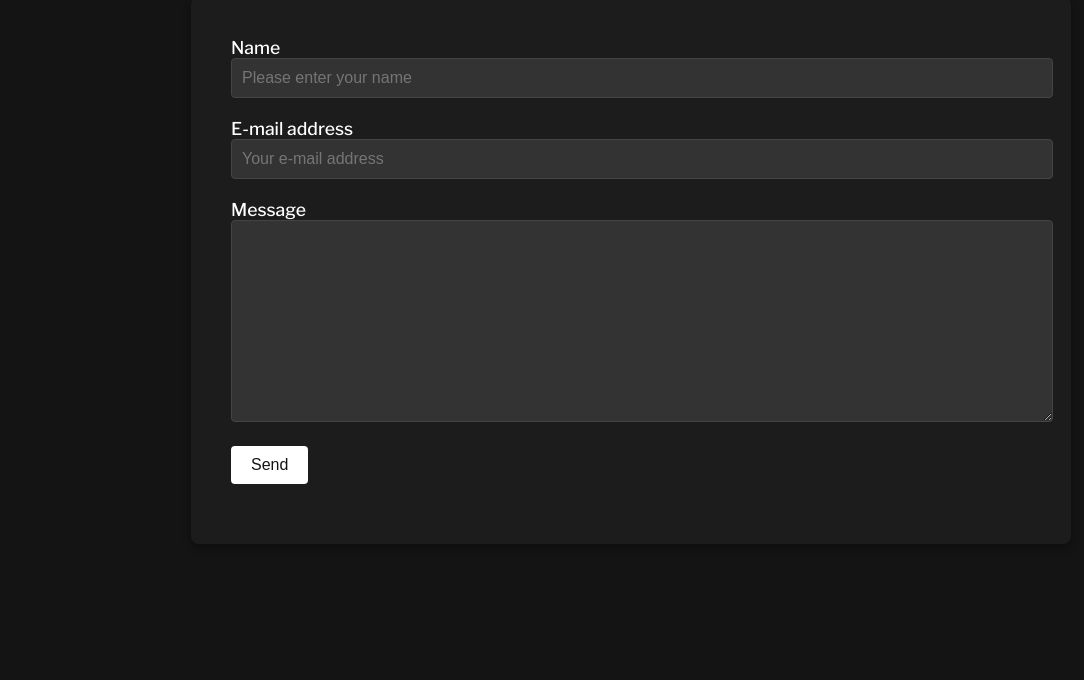
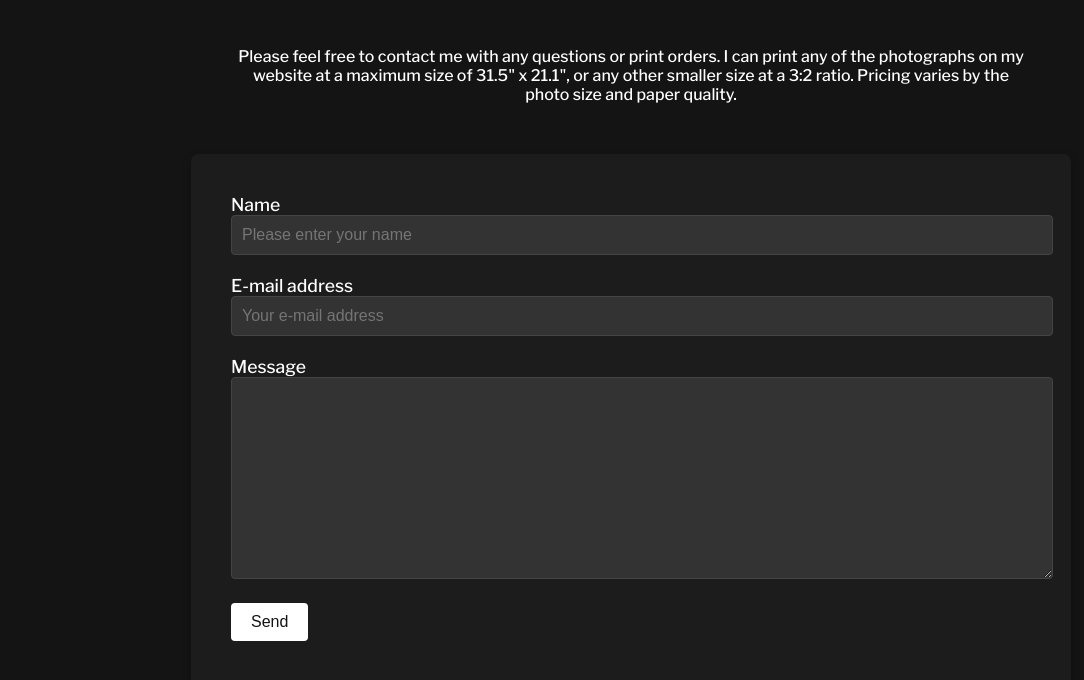
Before and after one commit to nbonnie/nolanbonnie.com, a plain HTML site: page portfolio/contact.html in a window 1280 px wide. Shown: the part 202-882 px from the top of the page, without its empty margins (9-1093 px from the left). Before the commit the page ends 800 px from the top, so only its background shows below. Drawn offline with nearby package versions, Linux system fonts and the light colour scheme.

Commit message:
updated contact form

```diff
--- a/portfolio/contact.html
+++ b/portfolio/contact.html
@@ -12,6 +12,16 @@
       <link rel="icon" type="image/png" sizes="32x32" href="./../../../favicon/favicon-32x32.png">
       <link rel="icon" type="image/png" sizes="16x16" href="./../../../favicon/favicon-16x16.png">
       <link rel="manifest" href="./../../../favicon/site.webmanifest">
+
+        <style>
+        .container_contact {
+            text-align: center;
+            max-width: 800px;
+            margin: 0 auto;
+            padding: 50px 0;
+            */
+        }
+        </style>
   </head>
 
   <body>
@@ -32,6 +42,11 @@
     <header>
         <h1 style="text-align: center;">Contact Form</h1>
     </header>
+    <div class="container_contact">
+        <a>
+            Please feel free to contact me with any questions or print orders. I can print any of the photographs on my website at a maximum size of 31.5" x 21.1", or any other smaller size at a 3:2 ratio. Pricing varies by the photo size and paper quality.
+        </a>
+    </div>
     <form method="post" action="https://forms.un-static.com/forms/2619c3e21187f7bc0e1fa19cc49ea2f551029fce">
       <div class="form-group row">
         <label for="name" class="col-4 col-form-label">Name</label>
```
